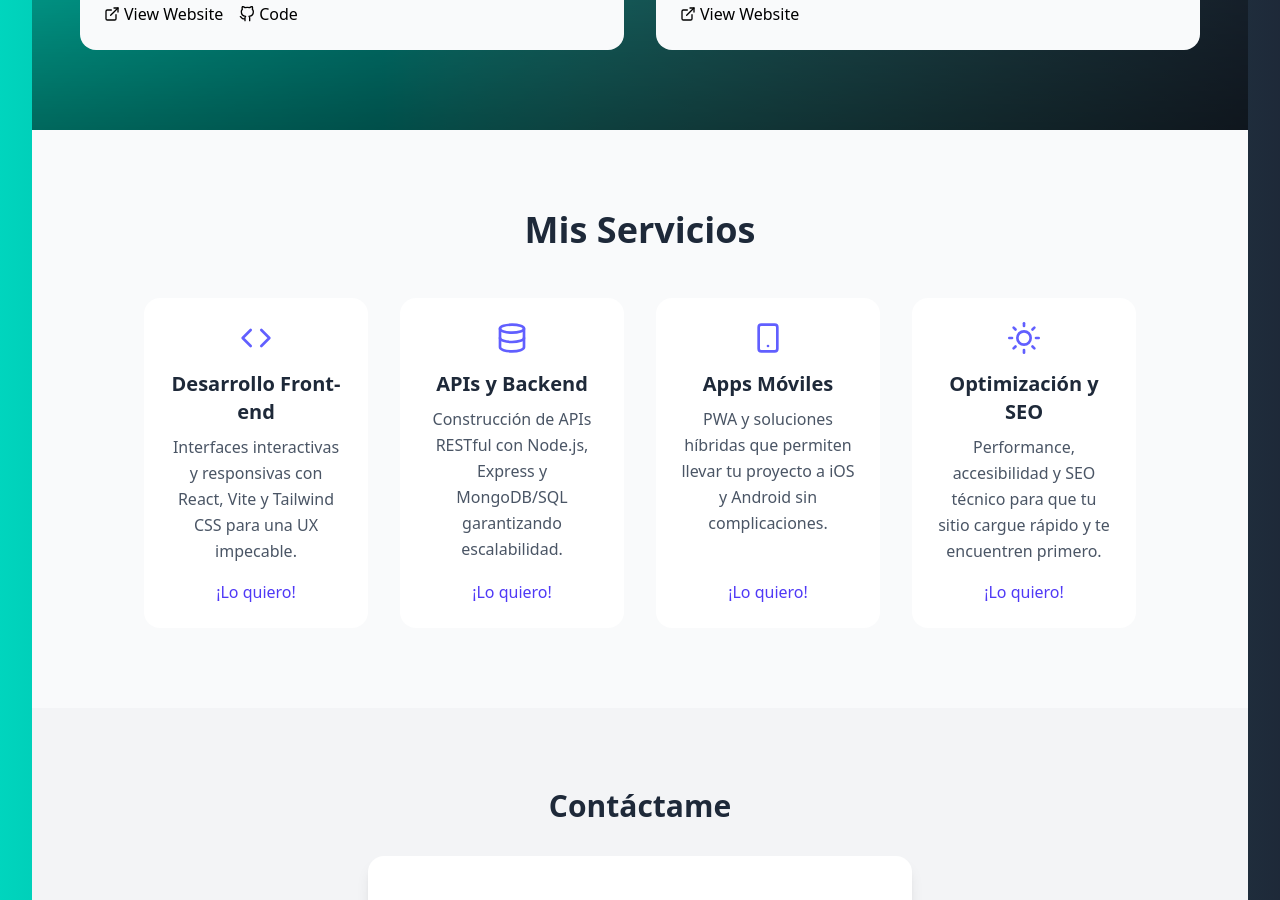
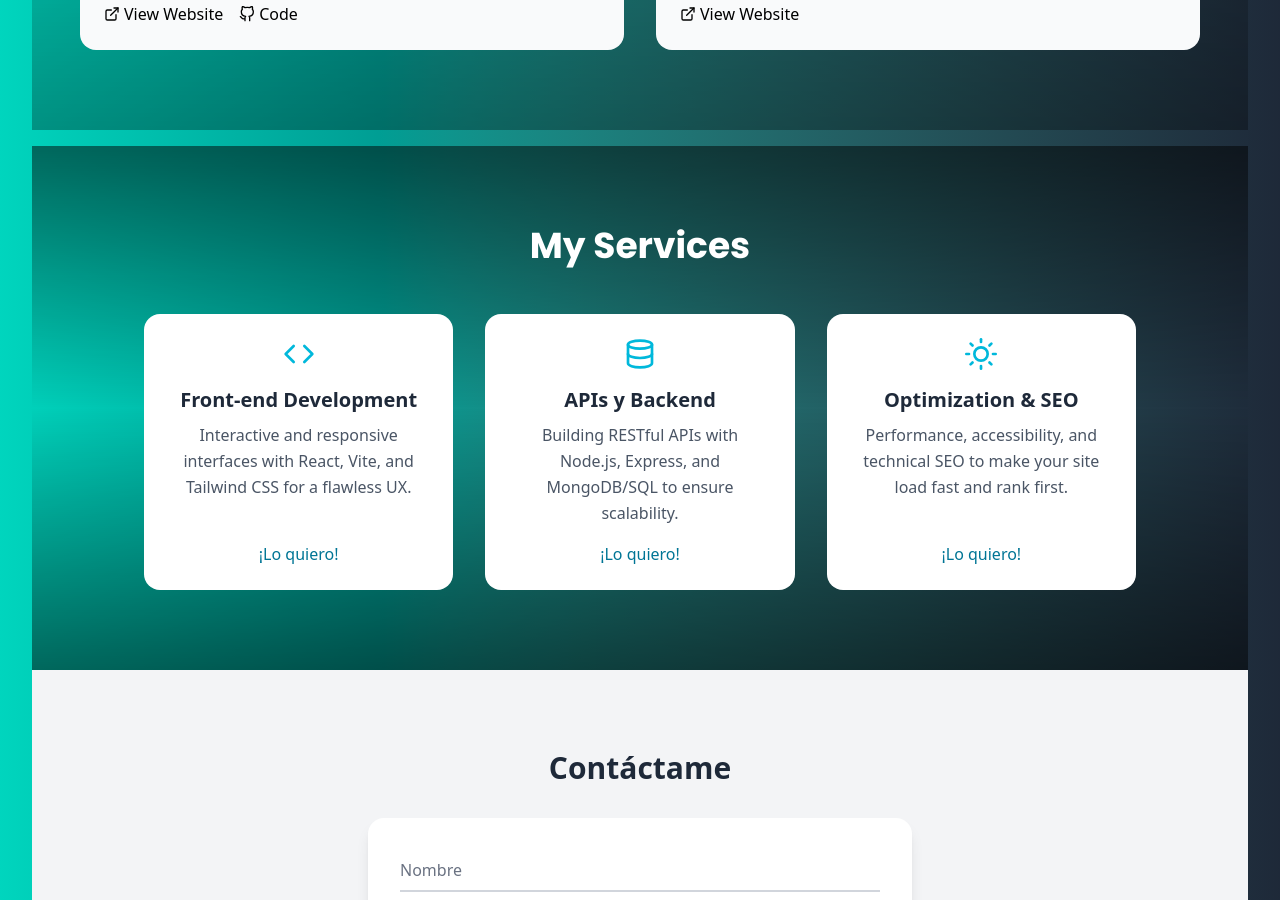
Before and after one commit to Juanith0xx/portafolio_v3, a React (Vite) app: page / in a window 1280 px wide. Shown: the part 2340-3240 px from the top of the page. Built offline with nearby package versions, Linux system fonts and the light colour scheme.

Commit message:
update Services

```diff
--- a/src/Pages/Proyects.jsx
+++ b/src/Pages/Proyects.jsx
@@ -66,7 +66,7 @@ const cardVariants = {
 };
 
 const Projects = () => (
-  <section id="projects" className="relative py-20 mt-4 bg-gradient-to-b from-black/50 via-transparent to-black/50 dark:bg-gray-900 overflow-hidden">
+  <section id="projects" className="relative py-20 mt-4 bg-gradient-to-b from-black/40 via-transparent to-black/30 dark:bg-gray-900 overflow-hidden">
     <FallingCircles />
 
     <div className="max-w-6xl mx-auto px-4">
--- a/src/Pages/Services.jsx
+++ b/src/Pages/Services.jsx
@@ -5,27 +5,21 @@ import { FiCode, FiDatabase, FiSmartphone, FiSun } from 'react-icons/fi';
 const services = [
   {
     icon: <FiCode size={32} />,
-    title: 'Desarrollo Front-end',
+    title: 'Front-end Development',
     description:
-      'Interfaces interactivas y responsivas con React, Vite y Tailwind CSS para una UX impecable.',
+      'Interactive and responsive interfaces with React, Vite, and Tailwind CSS for a flawless UX.',
   },
   {
     icon: <FiDatabase size={32} />,
     title: 'APIs y Backend',
     description:
-      'Construcción de APIs RESTful con Node.js, Express y MongoDB/SQL garantizando escalabilidad.',
-  },
-  {
-    icon: <FiSmartphone size={32} />,
-    title: 'Apps Móviles',
-    description:
-      'PWA y soluciones híbridas que permiten llevar tu proyecto a iOS y Android sin complicaciones.',
+      'Building RESTful APIs with Node.js, Express, and MongoDB/SQL to ensure scalability.',
   },
   {
     icon: <FiSun size={32} />,
-    title: 'Optimización y SEO',
+    title: 'Optimization & SEO',
     description:
-      'Performance, accesibilidad y SEO técnico para que tu sitio cargue rápido y te encuentren primero.',
+      'Performance, accessibility, and technical SEO to make your site load fast and rank first.',
   },
 ];
 
@@ -39,19 +33,21 @@ const cardVariants = {
   hover: { scale: 1.05, boxShadow: '0 10px 20px rgba(0,0,0,0.15)' },
 };
 
+
+
 const Services = () => (
-  <section id="services" className="py-20 bg-gray-50 dark:bg-gray-900">
+  <section id="services" className="py-20 mt-4 bg-gradient-to-t from-black/50 via-transparent to-black/50 dark:bg-gray-900">
     <div className="max-w-5xl mx-auto px-4 text-center">
       <motion.h2
-        className="text-3xl md:text-4xl font-bold text-gray-800 dark:text-white mb-12"
+        className="text-3xl md:text-4xl font-bold font-[Poppins] text-white dark:text-white mb-12"
         initial={{ opacity: 0, y: -20 }}
         whileInView={{ opacity: 1, y: 0 }}
         viewport={{ once: true }}
         transition={{ duration: 0.8 }}
       >
-        Mis Servicios
+        My Services
       </motion.h2>
-      <div className="grid sm:grid-cols-2 lg:grid-cols-4 gap-8">
+      <div className="grid sm:grid-cols-2 lg:grid-cols-3 gap-8">
         {services.map((svc, i) => (
           <motion.div
             key={i}
@@ -63,7 +59,7 @@ const Services = () => (
             viewport={{ once: true }}
             className="bg-white dark:bg-gray-800 rounded-2xl p-6 flex flex-col items-center text-center cursor-pointer"
           >
-            <div className="text-indigo-500 mb-4">{svc.icon}</div>
+            <div className="text-cyan-500 mb-4">{svc.icon}</div>
             <h3 className="text-xl font-semibold text-gray-800 dark:text-white mb-2">
               {svc.title}
             </h3>
@@ -72,7 +68,7 @@ const Services = () => (
             </p>
             <a
               href="#contact"
-              className="mt-auto inline-block text-indigo-600 font-medium hover:underline"
+              className="mt-auto inline-block text-cyan-700 font-medium hover:underline"
             >
               ¡Lo quiero!
             </a>
```
